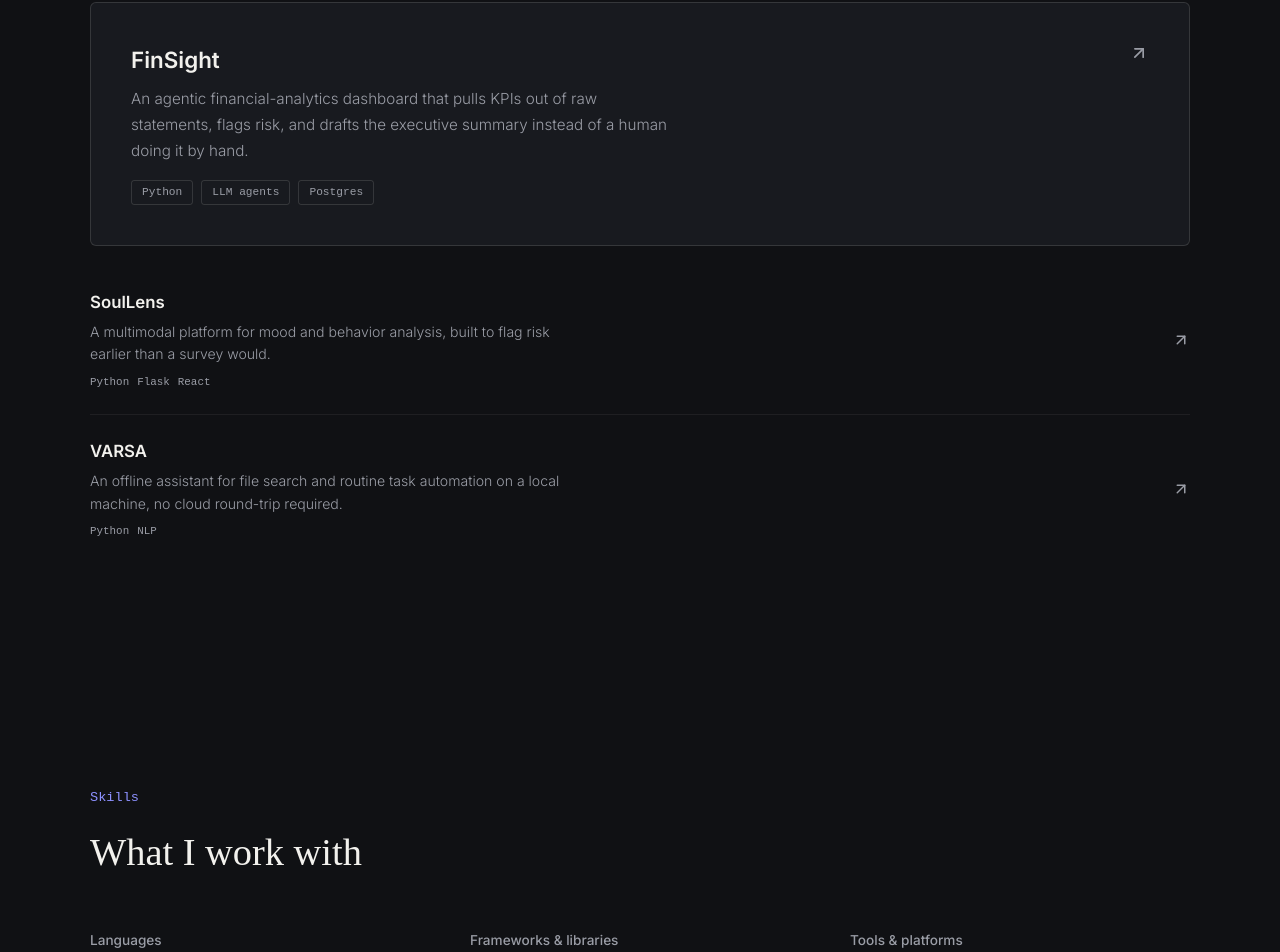
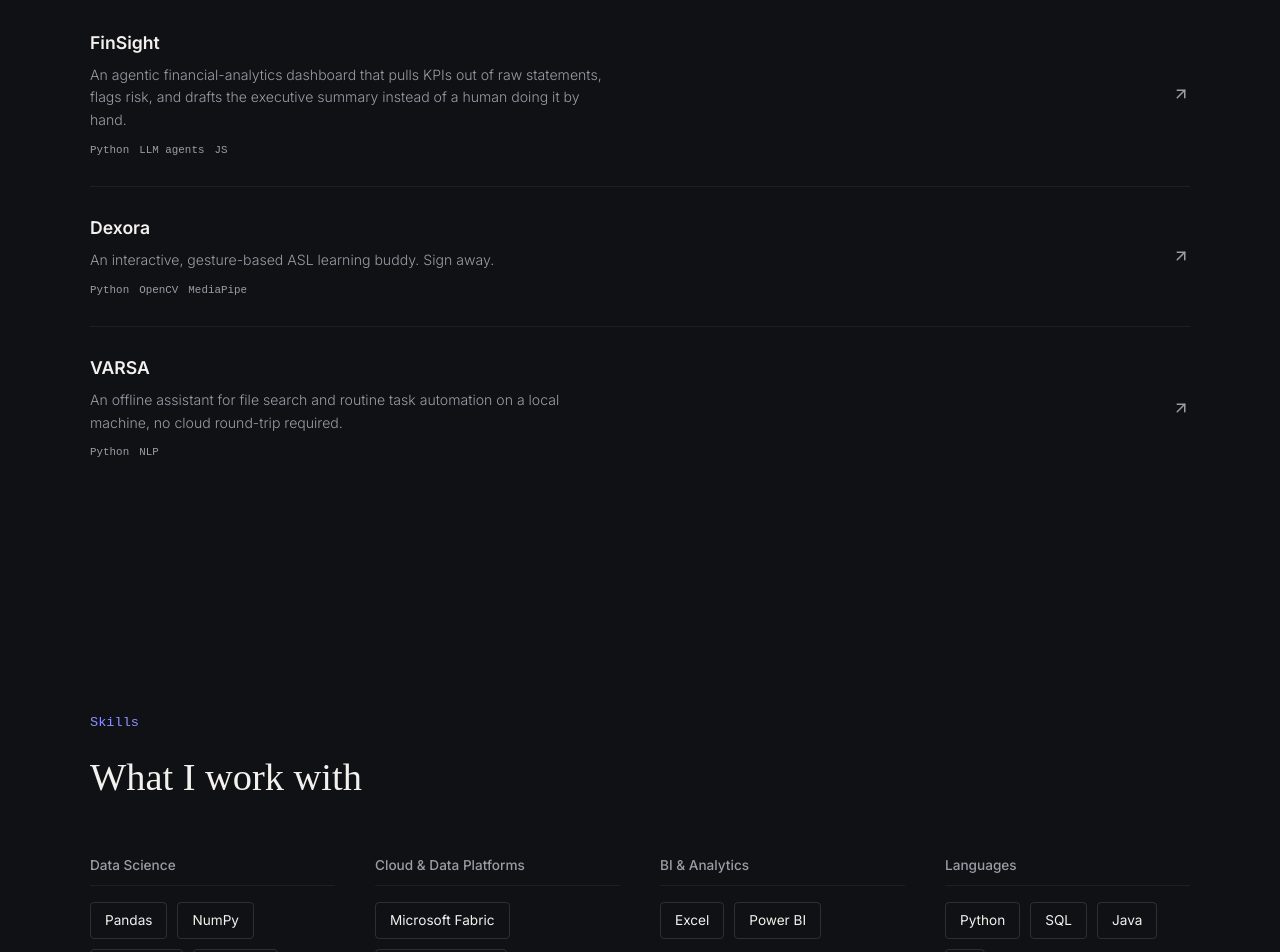
Before and after one commit to KetakiJ18/myspace, a React (Vite) app: page / in a window 1280 px wide. Shown: the part 2284-3236 px from the top of the page. Built offline with nearby package versions, Linux system fonts and the light colour scheme.

Commit message:
proj updates

```diff
--- a/src/components/Projectsection.jsx
+++ b/src/components/Projectsection.jsx
@@ -6,123 +6,147 @@ const fade = {
   initial: { opacity: 0, y: 24 },
   whileInView: { opacity: 1, y: 0 },
   viewport: { once: true, margin: '-80px' },
-  transition: { duration: 0.6, ease: [0.4, 0, 0.2, 1] },
-};
-
-// TODO: replace with your real projects — first entry is treated as "featured"
-const featured = {
-  title: 'FinSight',
-  description:
-    'An agentic financial-analytics dashboard that pulls KPIs out of raw statements, flags risk, and drafts the executive summary instead of a human doing it by hand.',
-  tags: ['Python', 'LLM agents', 'Postgres'],
-  href: '#',
+  transition: {
+    duration: 0.6,
+    ease: [0.4, 0, 0.2, 1],
+  },
 };
 
 const projects = [
   {
-    title: 'SoulLens',
-    description: 'A multimodal platform for mood and behavior analysis, built to flag risk earlier than a survey would.',
-    tags: ['Python', 'Flask', 'React'],
-    href: '#',
+    title: 'FinSight',
+    description:
+      'An agentic financial-analytics dashboard that pulls KPIs out of raw statements, flags risk, and drafts the executive summary instead of a human doing it by hand.',
+    tags: ['Python', 'LLM agents', 'JS'],
+    href: 'https://github.com/KetakiJ18/FinSight',
+  },
+  {
+    title: 'Dexora',
+    description:
+      'An interactive, gesture-based ASL learning buddy. Sign away.',
+    tags: ['Python', 'OpenCV', 'MediaPipe'],
+    href: 'https://github.com/KetakiJ18/dexora',
   },
   {
     title: 'VARSA',
-    description: 'An offline assistant for file search and routine task automation on a local machine, no cloud round-trip required.',
+    description:
+      'An offline assistant for file search and routine task automation on a local machine, no cloud round-trip required.',
     tags: ['Python', 'NLP'],
-    href: '#',
+    href: 'https://github.com/KetakiJ18/VARSA',
   },
 ];
 
-export function ProjectsSection({ isDark }) {
+export function ProjectsSection() {
   return (
     <section id="projects" style={{ padding: '7rem 2rem' }}>
       <div style={{ maxWidth: 1100, margin: '0 auto' }}>
+
         <motion.p
           {...fade}
           className="mono"
-          style={{ fontSize: '0.85rem', color: 'var(--accent)', marginBottom: 16 }}
+          style={{
+            fontSize: '0.85rem',
+            color: 'var(--accent)',
+            marginBottom: 16,
+          }}
         >
           Projects
         </motion.p>
+
         <motion.h2
           {...fade}
-          style={{ fontSize: 'clamp(1.8rem, 3.4vw, 2.4rem)', fontWeight: 500, color: 'var(--ink)', marginBottom: 48 }}
+          style={{
+            fontSize: 'clamp(1.8rem, 3.4vw, 2.4rem)',
+            fontWeight: 500,
+            color: 'var(--ink)',
+            marginBottom: 48,
+          }}
         >
           Things I've built
         </motion.h2>
 
-        {/* Featured */}
-        <motion.a
-          {...fade}
-          href={featured.href}
-          style={{
-            display: 'block',
-            border: '1px solid var(--line)',
-            borderRadius: 6,
-            padding: '2.5rem',
-            marginBottom: 20,
-            textDecoration: 'none',
-            background: 'var(--bg-elevated)',
-          }}
-          whileHover={{ borderColor: 'var(--accent)' }}
-        >
-          <div style={{ display: 'flex', justifyContent: 'space-between', alignItems: 'flex-start', gap: 20 }}>
-            <div>
-              <h3 style={{ fontSize: '1.4rem', fontWeight: 600, fontFamily: "'Inter', sans-serif", color: 'var(--ink)', marginBottom: 10 }}>
-                {featured.title}
-              </h3>
-              <p style={{ fontSize: '0.95rem', lineHeight: 1.7, color: 'var(--ink-muted)', fontWeight: 300, maxWidth: '58ch', marginBottom: 16 }}>
-                {featured.description}
-              </p>
-              <div style={{ display: 'flex', flexWrap: 'wrap', gap: 8 }}>
-                {featured.tags.map((tag) => (
-                  <span key={tag} className="mono" style={{ fontSize: '0.7rem', padding: '3px 10px', borderRadius: 3, border: '1px solid var(--line)', color: 'var(--ink-muted)' }}>
-                    {tag}
-                  </span>
-                ))}
-              </div>
-            </div>
-            <ArrowUpRight size={20} style={{ color: 'var(--ink-muted)', flexShrink: 0 }} />
-          </div>
-        </motion.a>
-
-        {/* Rest as an editorial list */}
+        {/* Projects */}
         <div>
           {projects.map((proj, i) => (
             <motion.a
               key={proj.title}
               {...fade}
-              transition={{ ...fade.transition, delay: 0.1 + i * 0.06 }}
+              transition={{
+                ...fade.transition,
+                delay: 0.1 + i * 0.06,
+              }}
               href={proj.href}
+              target="_blank"
+              rel="noopener noreferrer"
               className="row-divider"
               style={{
                 display: 'flex',
                 justifyContent: 'space-between',
                 alignItems: 'center',
                 gap: 20,
-                padding: '1.5rem 0',
+                padding: '1.75rem 0',
                 textDecoration: 'none',
               }}
             >
               <div>
-                <h3 style={{ fontSize: '1.05rem', fontWeight: 600, fontFamily: "'Inter', sans-serif", color: 'var(--ink)', marginBottom: 6 }}>
+                <h3
+                  style={{
+                    fontSize: '1.1rem',
+                    fontWeight: 600,
+                    fontFamily: "'Inter', sans-serif",
+                    color: 'var(--ink)',
+                    marginBottom: 8,
+                  }}
+                >
                   {proj.title}
                 </h3>
-                <p style={{ fontSize: '0.88rem', lineHeight: 1.6, color: 'var(--ink-muted)', fontWeight: 300, maxWidth: '56ch', marginBottom: 8 }}>
+
+                <p
+                  style={{
+                    fontSize: '0.88rem',
+                    lineHeight: 1.6,
+                    color: 'var(--ink-muted)',
+                    fontWeight: 300,
+                    maxWidth: '60ch',
+                    marginBottom: 10,
+                  }}
+                >
                   {proj.description}
                 </p>
-                <div style={{ display: 'flex', flexWrap: 'wrap', gap: 8 }}>
+
+                <div
+                  style={{
+                    display: 'flex',
+                    flexWrap: 'wrap',
+                    gap: 10,
+                  }}
+                >
                   {proj.tags.map((tag) => (
-                    <span key={tag} className="mono" style={{ fontSize: '0.68rem', color: 'var(--ink-muted)' }}>
+                    <span
+                      key={tag}
+                      className="mono"
+                      style={{
+                        fontSize: '0.68rem',
+                        color: 'var(--ink-muted)',
+                      }}
+                    >
                       {tag}
                     </span>
                   ))}
                 </div>
               </div>
-              <ArrowUpRight size={18} style={{ color: 'var(--ink-muted)', flexShrink: 0 }} />
+
+              <ArrowUpRight
+                size={18}
+                style={{
+                  color: 'var(--ink-muted)',
+                  flexShrink: 0,
+                }}
+              />
             </motion.a>
           ))}
         </div>
+
       </div>
     </section>
   );
--- a/src/components/Skillsection.jsx
+++ b/src/components/Skillsection.jsx
@@ -10,9 +10,60 @@ const fade = {
 
 // TODO: adjust to your real stack
 const groups = [
-  { label: 'Languages', items: ['Python', 'JavaScript / TypeScript', 'SQL', 'R'] },
-  { label: 'Frameworks & libraries', items: ['React', 'Flask', 'PyTorch', 'Pandas'] },
-  { label: 'Tools & platforms', items: ['Git', 'Docker', 'AWS', 'PostgreSQL'] },
+  {
+    label: 'Data Science',
+    items: [
+      'Pandas',
+      'NumPy',
+      'Matplotlib',
+      'Seaborn',
+      'NLP',
+      'Scikit-learn',
+      'OpenCV',
+      'PyTorch',
+    ],
+  },
+  {
+    label: 'Cloud & Data Platforms',
+    items: [
+      'Microsoft Fabric',
+      'Microsoft Azure',
+    ],
+  },
+  {
+    label: 'BI & Analytics',
+    items: [
+      'Excel',
+      'Power BI',
+    ],
+  },
+  {
+    label: 'Languages',
+    items: [
+      'Python',
+      'SQL',
+      'Java',
+      'C',
+    ],
+  },
+  {
+    label: 'Web',
+    items: [
+      'HTML',
+      'CSS',
+      'JavaScript',
+      'React',
+    ],
+  },
+  {
+    label: 'Tools',
+    items: [
+      'Jupyter',
+      'Google Colab',
+      'Git',
+      'GitHub',
+    ],
+  },
 ];
 
 export function SkillsSection({ isDark }) {
```
